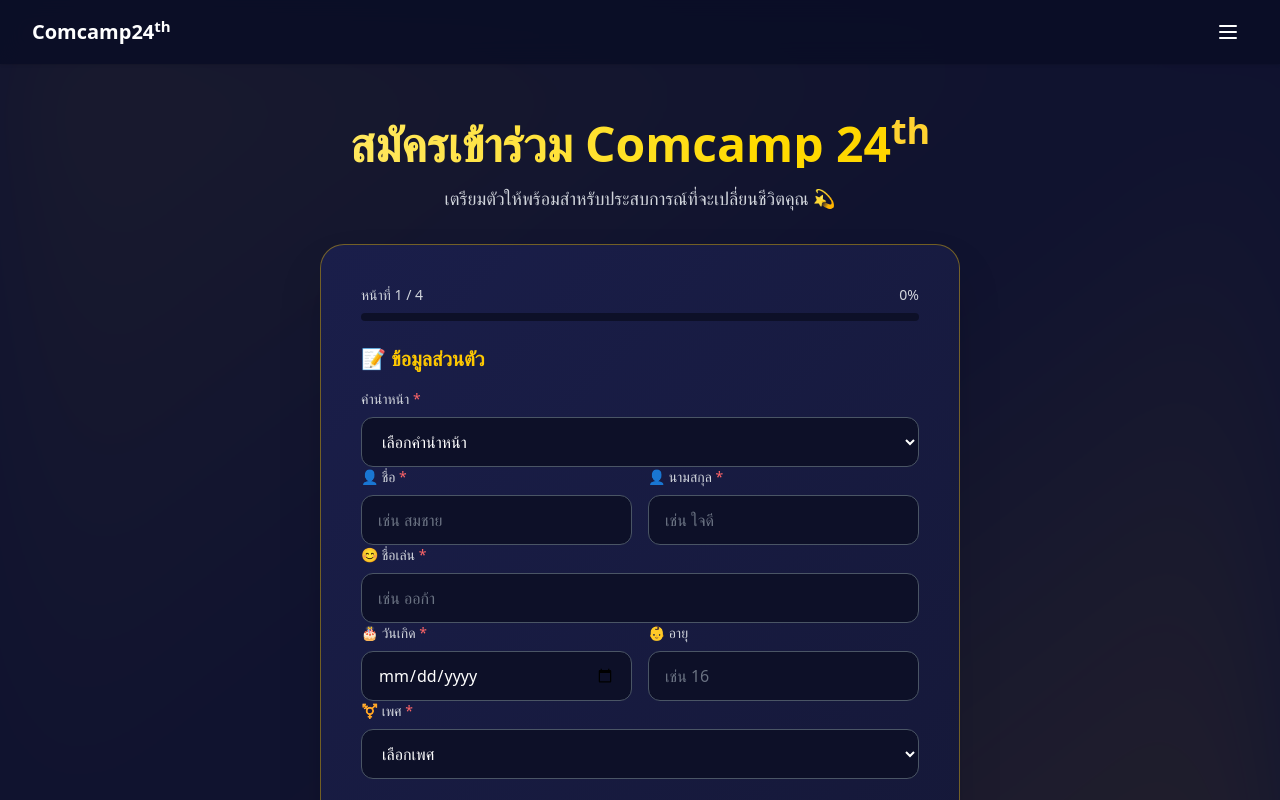
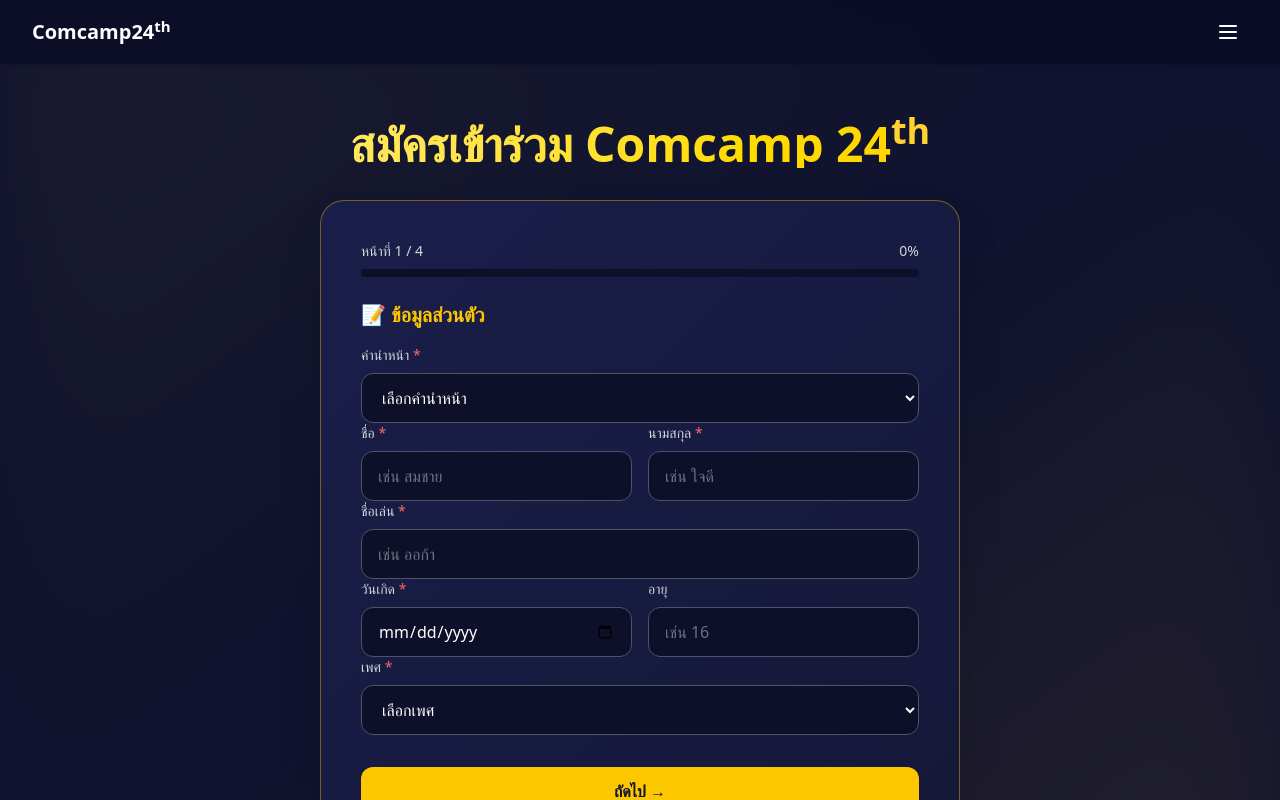
Before and after one commit to MathPro29/webcomcamp24, a React (Vite) app: page /register in a window 1280 px wide. Shown: the top 800 px of the page. Built offline with nearby package versions, Linux system fonts and the light colour scheme.

Commit message:
remove emoji

```diff
--- a/src/Components/herosections.jsx
+++ b/src/Components/herosections.jsx
@@ -33,7 +33,7 @@ const HeroSections = () => {
               style={{ fontSize: "clamp(3rem, 8vw, 6rem)" }}
             >
               ComCamp24
-              <sup className="text-[0.4em] align-super ml-1 text-white/80">th</sup>
+              <sup className="text-[0.4em] align-super ml-1 text-white">th</sup>
             </motion.h1>
 
             <motion.p
--- a/src/Pages/Registerform.jsx
+++ b/src/Pages/Registerform.jsx
@@ -101,7 +101,7 @@ export default function RegisterForm() {
             setSubmitted(true);
         } catch (err) {
             console.error(err);
-            alert("เกิดข้อผิดพลาดขณะส่งข้อมูล ลองอีกครั้งครับ");
+            alert("เกิดข้อผิดพลาดขณะส่งข้อมูล ลองอีกครั้ง");
         }
     };
 
@@ -135,7 +135,6 @@ export default function RegisterForm() {
                 <h2 className="text-4xl sm:text-5xl font-bold bg-gradient-to-r from-yellow-200 via-yellow-300 to-yellow-400 bg-clip-text text-transparent">
                     สมัครเข้าร่วม Comcamp 24<sup className="text-amber-300">th</sup>
                 </h2>
-                <p className="mt-4 text-lg text-gray-300 max-w-2xl mx-auto">เตรียมตัวให้พร้อมสำหรับประสบการณ์ที่จะเปลี่ยนชีวิตคุณ 💫</p>
             </div>
 
             <div className="max-w-2xl mx-auto px-4 relative z-10">
@@ -181,39 +180,39 @@ export default function RegisterForm() {
 
                                         <div className="grid grid-cols-1 sm:grid-cols-2 gap-4">
                                             <div className="group">
-                                                <label className="block text-sm font-medium text-gray-300 mb-2">👤 ชื่อ <span className="text-red-400">*</span></label>
+                                                <label className="block text-sm font-medium text-gray-300 mb-2">ชื่อ <span className="text-red-400">*</span></label>
                                                 <input type="text" name="firstName" placeholder="เช่น สมชาย" value={formData.firstName} onChange={handleChange} className={`w-full px-4 py-3 rounded-xl bg-[#0D1028] border ${errors.firstName ? 'border-red-400' : 'border-gray-600'} text-white placeholder-gray-500 focus:border-yellow-400 focus:ring-2 focus:ring-yellow-400/40 focus:outline-none`} />
                                                 {errors.firstName && <p className="text-red-400 text-xs mt-1">{errors.firstName}</p>}
                                             </div>
 
                                             <div className="group">
-                                                <label className="block text-sm font-medium text-gray-300 mb-2">👤 นามสกุล <span className="text-red-400">*</span></label>
+                                                <label className="block text-sm font-medium text-gray-300 mb-2">นามสกุล <span className="text-red-400">*</span></label>
                                                 <input type="text" name="lastName" placeholder="เช่น ใจดี" value={formData.lastName} onChange={handleChange} className={`w-full px-4 py-3 rounded-xl bg-[#0D1028] border ${errors.lastName ? 'border-red-400' : 'border-gray-600'} text-white placeholder-gray-500 focus:border-yellow-400 focus:ring-2 focus:ring-yellow-400/40 focus:outline-none`} />
                                                 {errors.lastName && <p className="text-red-400 text-xs mt-1">{errors.lastName}</p>}
                                             </div>
                                         </div>
 
                                         <div className="group">
-                                            <label className="block text-sm font-medium text-gray-300 mb-2">😊 ชื่อเล่น <span className="text-red-400">*</span></label>
+                                            <label className="block text-sm font-medium text-gray-300 mb-2">ชื่อเล่น <span className="text-red-400">*</span></label>
                                             <input type="text" name="nickname" placeholder="เช่น ออก้า" value={formData.nickname} onChange={handleChange} className={`w-full px-4 py-3 rounded-xl bg-[#0D1028] border ${errors.nickname ? 'border-red-400' : 'border-gray-600'} text-white placeholder-gray-500 focus:border-yellow-400 focus:ring-2 focus:ring-yellow-400/40 focus:outline-none`} />
                                             {errors.nickname && <p className="text-red-400 text-xs mt-1">{errors.nickname}</p>}
                                         </div>
 
                                         <div className="grid grid-cols-1 sm:grid-cols-2 gap-4">
                                             <div className="group">
-                                                <label className="block text-sm font-medium text-gray-300 mb-2">🎂 วันเกิด <span className="text-red-400">*</span></label>
+                                                <label className="block text-sm font-medium text-gray-300 mb-2">วันเกิด <span className="text-red-400">*</span></label>
                                                 <input type="date" name="birthDate" value={formData.birthDate} onChange={handleChange} className={`w-full px-4 py-3 rounded-xl bg-[#0D1028] border ${errors.birthDate ? 'border-red-400' : 'border-gray-600'} text-white focus:border-yellow-400 focus:ring-2 focus:ring-yellow-400/40 focus:outline-none`} />
                                                 {errors.birthDate && <p className="text-red-400 text-xs mt-1">{errors.birthDate}</p>}
                                             </div>
 
                                             <div className="group">
-                                                <label className="block text-sm font-medium text-gray-300 mb-2">👶 อายุ</label>
+                                                <label className="block text-sm font-medium text-gray-300 mb-2">อายุ</label>
                                                 <input type="number" min="0" max="25" name="age" placeholder="เช่น 16" value={formData.age} onChange={handleChange} className="w-full px-4 py-3 rounded-xl bg-[#0D1028] border border-gray-600 text-white placeholder-gray-500 focus:border-yellow-400 focus:ring-2 focus:ring-yellow-400/40 focus:outline-none" />
                                             </div>
                                         </div>
 
                                         <div className="group">
-                                            <label className="block text-sm font-medium text-gray-300 mb-2">⚧️ เพศ <span className="text-red-400">*</span></label>
+                                            <label className="block text-sm font-medium text-gray-300 mb-2">เพศ <span className="text-red-400">*</span></label>
                                             <select name="gender" value={formData.gender} onChange={handleChange} className={`w-full px-4 py-3 rounded-xl bg-[#0D1028] border ${errors.gender ? 'border-red-400' : 'border-gray-600'} text-white focus:border-yellow-400 focus:ring-2 focus:ring-yellow-400/40 focus:outline-none`}>
                                                 <option value="" disabled>เลือกเพศ</option>
                                                 <option value="ชาย">ชาย</option>
@@ -232,14 +231,14 @@ export default function RegisterForm() {
                                         <h3 className="text-xl font-bold text-yellow-400 mb-4">🎓 ข้อมูลการศึกษา</h3>
 
                                         <div className="group">
-                                            <label className="block text-sm font-medium text-gray-300 mb-2">🏫 ชื่อโรงเรียน <span className="text-red-400">*</span></label>
+                                            <label className="block text-sm font-medium text-gray-300 mb-2">ชื่อโรงเรียน <span className="text-red-400">*</span></label>
                                             <input type="text" name="school" placeholder="เช่น โรงเรียนแม่โจ้" value={formData.school} onChange={handleChange} className={`w-full px-4 py-3 rounded-xl bg-[#0D1028] border ${errors.school ? 'border-red-400' : 'border-gray-600'} text-white placeholder-gray-500 focus:border-yellow-400 focus:ring-2 focus:ring-yellow-400/40 focus:outline-none`} />
                                             {errors.school && <p className="text-red-400 text-xs mt-1">{errors.school}</p>}
                                         </div>
 
                                         <div className="grid grid-cols-1 sm:grid-cols-2 gap-4">
                                             <div className="group">
-                                                <label className="block text-sm font-medium text-gray-300 mb-2">📚 ระดับชั้น <span className="text-red-400">*</span></label>
+                                                <label className="block text-sm font-medium text-gray-300 mb-2">ระดับชั้น <span className="text-red-400">*</span></label>
                                                 <select name="grade" value={formData.grade} onChange={handleChange} className={`w-full px-4 py-3 rounded-xl bg-[#0D1028] border ${errors.grade ? 'border-red-400' : 'border-gray-600'} text-white focus:border-yellow-400 focus:ring-2 focus:ring-yellow-400/40 focus:outline-none`}>
                                                     <option value="" disabled>เลือกระดับชั้น</option>
                                                     <option value="ม.1">มัธยมศึกษาปีที่ 1</option>
@@ -253,7 +252,7 @@ export default function RegisterForm() {
                                             </div>
 
                                             <div className="group">
-                                                <label className="block text-sm font-medium text-gray-300 mb-2">📍 จังหวัด <span className="text-red-400">*</span></label>
+                                                <label className="block text-sm font-medium text-gray-300 mb-2">จังหวัด <span className="text-red-400">*</span></label>
                                                 <input type="text" name="province" placeholder="เช่น เชียงใหม่" value={formData.province} onChange={handleChange} className={`w-full px-4 py-3 rounded-xl bg-[#0D1028] border ${errors.province ? 'border-red-400' : 'border-gray-600'} text-white placeholder-gray-500 focus:border-yellow-400 focus:ring-2 focus:ring-yellow-400/40 focus:outline-none`} />
                                                 {errors.province && <p className="text-red-400 text-xs mt-1">{errors.province}</p>}
                                             </div>
@@ -269,25 +268,25 @@ export default function RegisterForm() {
 
                                         <div className="grid grid-cols-1 sm:grid-cols-2 gap-4">
                                             <div className="group">
-                                                <label className="block text-sm font-medium text-gray-300 mb-2">📱 เบอร์โทรศัพท์ <span className="text-red-400">*</span></label>
+                                                <label className="block text-sm font-medium text-gray-300 mb-2">เบอร์โทรศัพท์ <span className="text-red-400">*</span></label>
                                                 <input type="tel" name="phone" placeholder="0812345678" value={formData.phone} onChange={handleChange} className={`w-full px-4 py-3 rounded-xl bg-[#0D1028] border ${errors.phone ? 'border-red-400' : 'border-gray-600'} text-white placeholder-gray-500 focus:border-yellow-400 focus:ring-2 focus:ring-yellow-400/40 focus:outline-none`} />
                                                 {errors.phone && <p className="text-red-400 text-xs mt-1">{errors.phone}</p>}
                                             </div>
 
                                             <div className="group">
-                                                <label className="block text-sm font-medium text-gray-300 mb-2">📞 เบอร์ผู้ปกครอง</label>
+                                                <label className="block text-sm font-medium text-gray-300 mb-2">เบอร์ผู้ปกครอง</label>
                                                 <input type="tel" name="parentPhone" placeholder="0898765432" value={formData.parentPhone} onChange={handleChange} className="w-full px-4 py-3 rounded-xl bg-[#0D1028] border border-gray-600 text-white placeholder-gray-500 focus:border-yellow-400 focus:ring-2 focus:ring-yellow-400/40 focus:outline-none" />
                                             </div>
                                         </div>
 
                                         <div className="group">
-                                            <label className="block text-sm font-medium text-gray-300 mb-2">📧 อีเมล <span className="text-red-400">*</span></label>
+                                            <label className="block text-sm font-medium text-gray-300 mb-2">อีเมล <span className="text-red-400">*</span></label>
                                             <input type="email" name="email" placeholder="example@email.com" value={formData.email} onChange={handleChange} className={`w-full px-4 py-3 rounded-xl bg-[#0D1028] border ${errors.email ? 'border-red-400' : 'border-gray-600'} text-white placeholder-gray-500 focus:border-yellow-400 focus:ring-2 focus:ring-yellow-400/40 focus:outline-none`} />
                                             {errors.email && <p className="text-red-400 text-xs mt-1">{errors.email}</p>}
                                         </div>
 
                                         <div className="group">
-                                            <label className="block text-sm font-medium text-gray-300 mb-2">💬 LINE ID</label>
+                                            <label className="block text-sm font-medium text-gray-300 mb-2">LINE ID</label>
                                             <input type="text" name="lineId" placeholder="your_line_id" value={formData.lineId} onChange={handleChange} className="w-full px-4 py-3 rounded-xl bg-[#0D1028] border border-gray-600 text-white placeholder-gray-500 focus:border-yellow-400 focus:ring-2 focus:ring-yellow-400/40 focus:outline-none" />
                                         </div>
 
@@ -296,13 +295,13 @@ export default function RegisterForm() {
 
                                             <div className="grid grid-cols-1 sm:grid-cols-2 gap-4">
                                                 <div className="group">
-                                                    <label className="block text-sm font-medium text-gray-300 mb-2">👤 ผู้ติดต่อฉุกเฉิน <span className="text-red-400">*</span></label>
+                                                    <label className="block text-sm font-medium text-gray-300 mb-2">ผู้ติดต่อฉุกเฉิน <span className="text-red-400">*</span></label>
                                                     <input type="text" name="emergencyContact" placeholder="ชื่อผู้ปกครอง/ญาติ" value={formData.emergencyContact} onChange={handleChange} className={`w-full px-4 py-3 rounded-xl bg-[#0D1028] border ${errors.emergencyContact ? 'border-red-400' : 'border-gray-600'} text-white placeholder-gray-500 focus:border-yellow-400 focus:ring-2 focus:ring-yellow-400/40 focus:outline-none`} />
                                                     {errors.emergencyContact && <p className="text-red-400 text-xs mt-1">{errors.emergencyContact}</p>}
                                                 </div>
 
                                                 <div className="group">
-                                                    <label className="block text-sm font-medium text-gray-300 mb-2">📞 เบอร์ฉุกเฉิน <span className="text-red-400">*</span></label>
+                                                    <label className="block text-sm font-medium text-gray-300 mb-2">เบอร์ฉุกเฉิน <span className="text-red-400">*</span></label>
                                                     <input type="tel" name="emergencyPhone" placeholder="0812345678" value={formData.emergencyPhone} onChange={handleChange} className={`w-full px-4 py-3 rounded-xl bg-[#0D1028] border ${errors.emergencyPhone ? 'border-red-400' : 'border-gray-600'} text-white placeholder-gray-500 focus:border-yellow-400 focus:ring-2 focus:ring-yellow-400/40 focus:outline-none`} />
                                                     {errors.emergencyPhone && <p className="text-red-400 text-xs mt-1">{errors.emergencyPhone}</p>}
                                                 </div>
@@ -318,7 +317,7 @@ export default function RegisterForm() {
                                         <h3 className="text-xl font-bold text-yellow-400 mb-4">✨ ข้อมูลเพิ่มเติม</h3>
 
                                         <div className="group">
-                                            <label className="block text-sm font-medium text-gray-300 mb-2">👕 ไซส์เสื้อ <span className="text-red-400">*</span></label>
+                                            <label className="block text-sm font-medium text-gray-300 mb-2">ไซส์เสื้อ <span className="text-red-400">*</span></label>
                                             <select name="shirtSize" value={formData.shirtSize} onChange={handleChange} className={`w-full px-4 py-3 rounded-xl bg-[#0D1028] border ${errors.shirtSize ? 'border-red-400' : 'border-gray-600'} text-white focus:border-yellow-400 focus:ring-2 focus:ring-yellow-400/40 focus:outline-none`}>
                                                 <option value="" disabled>เลือกไซส์เสื้อ</option>
                                                 <option value="XS">XS</option>
@@ -333,27 +332,16 @@ export default function RegisterForm() {
                                         </div>
 
                                         <div className="group">
-                                            <label className="block text-sm font-medium text-gray-300 mb-2">🍽️ อาหารที่แพ้ / ข้อจำกัดด้านอาหาร</label>
+                                            <label className="block text-sm font-medium text-gray-300 mb-2">อาหารที่แพ้</label>
                                             <textarea name="allergies" rows="2" placeholder="เช่น แพ้กุ้ง, แพ้นม" value={formData.allergies} onChange={handleChange} className="w-full px-4 py-3 rounded-xl bg-[#0D1028] border border-gray-600 text-white placeholder-gray-500 focus:border-yellow-400 focus:ring-2 focus:ring-yellow-400/40 focus:outline-none resize-none" />
                                         </div>
 
                                         <div className="group">
-                                            <label className="block text-sm font-medium text-gray-300 mb-2">💊 โรคประจำตัว / ข้อมูลสุขภาพที่ควรทราบ</label>
+                                            <label className="block text-sm font-medium text-gray-300 mb-2">โรคประจำตัว</label>
                                             <textarea name="medicalConditions" rows="2" placeholder="เช่น โรคหอบหืด" value={formData.medicalConditions} onChange={handleChange} className="w-full px-4 py-3 rounded-xl bg-[#0D1028] border border-gray-600 text-white placeholder-gray-500 focus:border-yellow-400 focus:ring-2 focus:ring-yellow-400/40 focus:outline-none resize-none" />
                                         </div>
 
-                                        <div className="border-t border-gray-700 pt-4 mt-6">
-                                            <div className="group">
-                                                <label className="block text-sm font-medium text-gray-300 mb-2">💡 เหตุผลที่อยากเข้าค่าย Comcamp <span className="text-red-400">*</span></label>
-                                                <textarea name="motivation" rows="4" placeholder="บอกเราสักหน่อยว่าทำไมถึงอยากเข้าค่าย" value={formData.motivation} onChange={handleChange} className={`w-full px-4 py-3 rounded-xl bg-[#0D1028] border ${errors.motivation ? 'border-red-400' : 'border-gray-600'} text-white placeholder-gray-500 focus:border-yellow-400 focus:ring-2 focus:ring-yellow-400/40 focus:outline-none resize-none`} />
-                                                {errors.motivation && <p className="text-red-400 text-xs mt-1">{errors.motivation}</p>}
-                                            </div>
 
-                                            <div className="group mt-4">
-                                                <label className="block text-sm font-medium text-gray-300 mb-2">🎯 คุณคาดหวังอะไรจากค่ายนี้</label>
-                                                <textarea name="expectations" rows="3" placeholder="เช่น อยากเรียนรู้การเขียนโปรแกรม" value={formData.expectations} onChange={handleChange} className="w-full px-4 py-3 rounded-xl bg-[#0D1028] border border-gray-600 text-white placeholder-gray-500 focus:border-yellow-400 focus:ring-2 focus:ring-yellow-400/40 focus:outline-none resize-none" />
-                                            </div>
-                                        </div>
 
                                         <div className="bg-yellow-400/10 border border-yellow-400/30 rounded-xl p-4 mt-4">
                                             <p className="text-sm text-gray-300">💡 <span className="font-semibold text-yellow-400">หมายเหตุ:</span> กรุณาตรวจสอบข้อมูลทั้งหมดให้ถูกต้องก่อนส่งแบบฟอร์มนะครับ</p>
```
